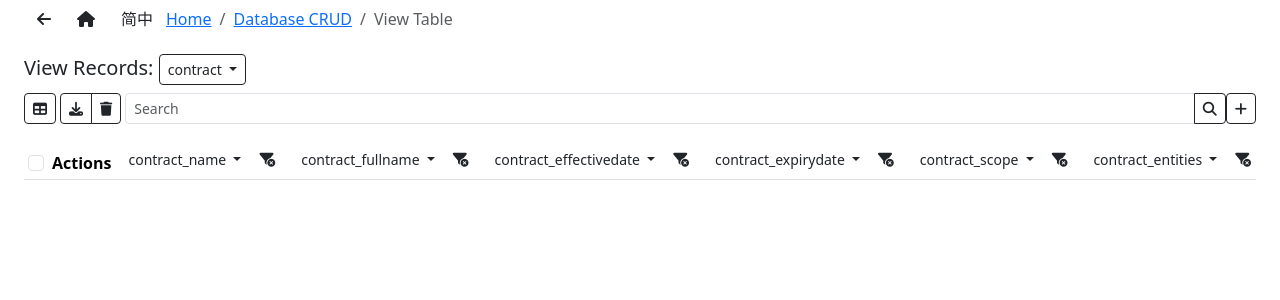
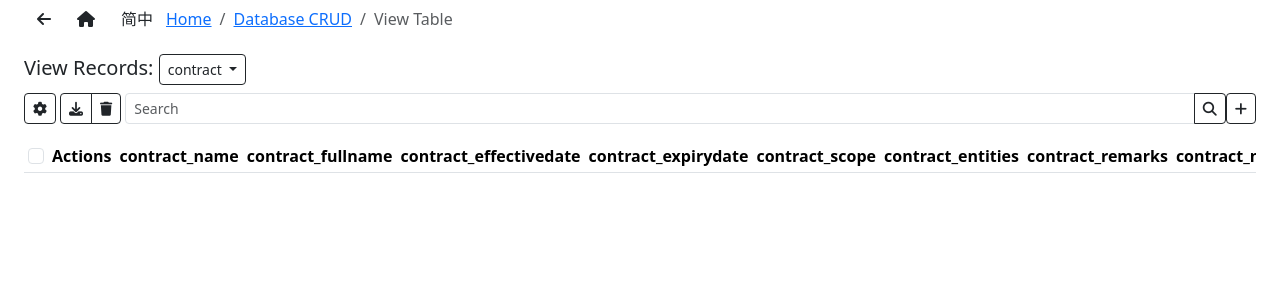
Before and after one commit to gfmikewolf/DBman, a Flask app: page /admin/view_table/contract in a window 1280 px wide. Shown: the top 300 px of the page. Run offline with Flask 3, Linux system fonts and the light colour scheme; lists and menus that the app fills with data are empty.

Commit message:
Update view_table.html

```diff
--- a/app/base/templates/admin/view_table.html
+++ b/app/base/templates/admin/view_table.html
@@ -23,7 +23,7 @@
                         {% set dd_active = '' %}
                         {% set dd_url = url_for('base.admin.view_table', table_name=tn) %}
                     {% endif %}
-                    <a class="dropdown-item {{ dd_active }}" href="{{ dd_url }}">
+                    <a class="dropdown-item {{ dd_active }}" data-dbman-viewtable="{{ tn }}" href="{{ dd_url }}">
                         {{ tn }}
                     </a>
                 </li>
@@ -39,7 +39,7 @@
             <button class="btn btn-sm btn-outline-dark" id="tableConfigButton"\
                  data-bs-target="#tableConfigModal" \
                  data-bs-toggle="tooltip" data-bs-title="{{ _('_table_config') }}">
-                 <i class="fa fa-table"></i>
+                 <i class="fa fa-gear"></i>
             </button>
         </div>
         <div class="btn-group me-1" role="group">
@@ -74,50 +74,19 @@
 <div class="table-responsive" data-table>
     <table id="dataTable" class="table table-hover table-sm">
         <thead class="sticky-top">
-            <tr>
+            <tr class="align-items-center">
                 <th><input class="form-check-input" id="dataTableCheckAll" data-check-all type="checkbox" value=""></th>
                 <th>{{ _('_table_action') }}</th>
                 {% for thead in theads %}
                 <th data-column-id="{{ loop.index }}" data-column-data="{{ thead }}">
-                    <div class="btn-group">
-                    <div class="dropdown d-inline">
-                        <button class="btn btn-sm dropdown-toggle" type="button" data-bs-toggle="dropdown">
-                            {{ thead }}
-                        </button>
-                        {# 为不是当前查询表格的表格增加访问下拉菜单 #}
-                        <ul class="dropdown-menu">
-                            <li>
-                                <button class="dropdown-item">{{ _('ASC') }} </button>
-                            </li>
-                            <li>
-                                <button class="dropdown-item">{{ _('DESC') }} </button>
-                            </li>
-                            <li>
-                                <div class="input-group input-group-sm justify-content-start" role="group">
-                                    <input id="columnSearchQuery" class="form-control form-control-sm" type="search" placeholder="{{ _('Search') }}">
-
-                                    <button id="columnSearchButton" class="btn btn-sm btn-outline-dark"\
-                                        data-bs-toggle="tooltip" data-bs-title="{{ _('Search')}}">
-                                        <i class="fa fa-search"></i>
-                                    </button>
-                                </div>
-                            </li>
-                        </ul>
-                    </div>
-                    <div class="col">
-                        <button id="columnSearchNoFilterButton" class="btn btn-sm"\
-                            data-bs-toggle="tooltip" data-bs-title="{{ _('Remove Filter')}}">
-                            <i class="fa fa-filter-circle-xmark"></i>
-                        </button>
-                    </div>
-                    </div>
+                    {{ thead }}
                 </th>
                 {% endfor %}
             </tr>
         </thead>
         <tbody>
             {% for model in models %}
-            <tr>
+            <tr class="align-items-top">
                 <td>
                     <input class="form-check-imput" data-check-item="{{ model.id }}" type="checkbox" value="" id="recordCBX{{ model.id }}">
                 </td>
@@ -139,14 +108,19 @@
                 {% for pi in prop_info %}
                     {% set key = pi['key'] %}
                     {% set value = data_dict[key] %}
-                    {% if pi['is_json'] and value != ('' or None) %}
-                        <td data-column-id="{{ theads.index(key) + 1 }}">
-                            <button class="btn btn-sm btn-outline-dark" data-json-view="{{ data_dict[key] }}">{{ _('ToggleJSON') }}</button>
+                    {% if pi['is_extension'] and value %}
+                        <td data-column-id="{{ theads.index(key) + 1 }}" data-column-data="{{ value }}">
+                            <div class="btn-group align-items-top">
+                                <button class="btn btn-sm align-items-top" data-bs-toggle="tooltip" data-bs-title="{{ _('_extend_data')}}"
+                                    data-dbman-toggle="extension" data-column-key="{{ key }}" data-column-reltable="{{ EXTModel[value].__table_name__ }}">
+                                    <i class="fa fa-circle-info"></i>
+                                </button>
+                                <span class="align-items-top">{{ value }}</span>
+                            </div>
+                        </td>
                     {% else %}
-                        <td data-column-id="{{ theads.index(key) + 1 }}">
-                        {{ value if value else '' }}
+                        <td data-column-id="{{ theads.index(key) + 1 }}">{{ value if value else '' }}</td>
                     {% endif %}
-                    </td>
                 {% endfor %}
             </tr>
             {% endfor %}
@@ -154,7 +128,7 @@
     </table>
 </div>
 <!-- #tableConfigModal -->
-<div class="modal fade" id="tableConfigModal" tabindex="-1" data-title="{{ _('_table_config') }}" data-close="{{ _('Cancel') }}" data-save="{{ _('Save Changes') }}" data-table>
+<div class="modal fade" id="tableConfigModal" tabindex="-1" data-title="{{ _('_table_config') }}" data-close="{{ _('Cancel') }}" data-save="{{ _('Save Changes') }}">
     <div class="modal-dialog">
         <div class="modal-content">
             <div class="modal-header">
```
